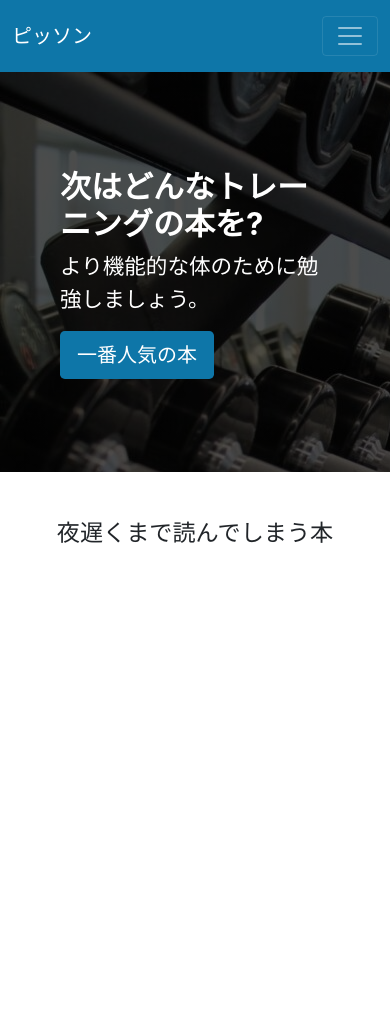
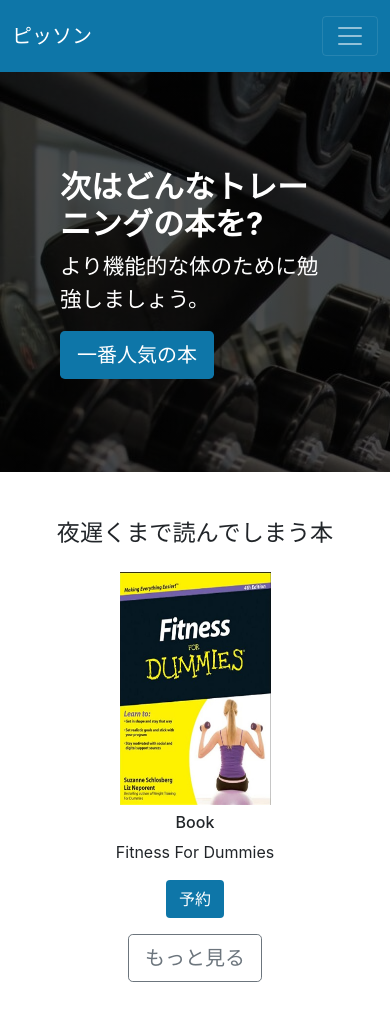
Before and after one commit to yeatz0408/fithon, a React (Create React App) app in the folder front-toshokan/: page / in a window 390 px wide. Shown: the top 1020 px of the page. Built offline with nearby package versions, Linux system fonts and the light colour scheme.

Commit message:
add ReturnBook component

```diff
--- a/front-toshokan/src/layouts/HomePage/Carousel.tsx
+++ b/front-toshokan/src/layouts/HomePage/Carousel.tsx
@@ -1,46 +1,63 @@
+import { ReturnBook } from "./ReturnBook";
+
 export const Carousel = () => {
     return (
-        <div className='container mt-5' style={{ height:550 }}>
+        <div className='container mt-5' style={{ height: 550 }}>
             <div className='homepage-carousel-title'>
                 <h3>夜遅くまで読んでしまう本</h3>
             </div>
-            <div id='carouselExampleControls' className='carousel carousel-dark slide mt-5 d-none d-lg-block' data-bs-in='false'>
+            <div id='carouselExampleControls' className='carousel carousel-dark slide mt-5
+                d-none d-lg-block' data-bs-interval='false'>
+
                 {/* Desktop */}
                 <div className='carousel-inner'>
                     <div className='carousel-item active'>
                         <div className='row d-flex justify-content-center align-items-center'>
-                            <div className='col-xs-6 col-sm-6 col-md-4 col-lg-3 mb-3'>
-                                <div className='text-center'>
-                                    <img src={require('./../../Images/BooksImages/FitnessForDummies.jpg')}
-                                        width='151' height='233' alt="本"></img>
-                                    <h6 className='mt-2'>本</h6>
-                                    <p>Fitness For Dummies</p>
-                                    <a className='btn main-color text-white' href='#'>予約</a>
-                                </div>
-                            </div>
+                            <ReturnBook/>
                         </div>
                     </div>
-                    <button className='carousel-control-prev' type='button' data-bs-target='#carouselExampleControls' data-bs-slide='prev'>
+                    <div className='carousel-item'>
+                        <div className='row d-flex justify-content-center align-items-center'>
+                            <ReturnBook/>
+                        </div>
+                    </div>
+                    <div className='carousel-item'>
+                        <div className='row d-flex justify-content-center align-items-center'>
+                            <ReturnBook/>
+                        </div>
+                    </div>
+                    <button className='carousel-control-prev' type='button'
+                        data-bs-target='#carouselExampleControls' data-bs-slide='prev'>
                         <span className='carousel-control-prev-icon' aria-hidden='true'></span>
+                        <span className='visually-hidden'>前</span>
+                    </button>
+                    <button className='carousel-control-next' type='button'
+                        data-bs-target='#carouselExampleControls' data-bs-slide='next'>
+                        <span className='carousel-control-next-icon' aria-hidden='true'></span>
                         <span className='visually-hidden'>次</span>
                     </button>
                 </div>
+            </div>
 
-                {/* Mobile */}
-                <div className='d-lg-none mt-3'>
-                    <div className='row d-flex justify-content-center align-items-center'>
-                        <img src={require('./../../Images/BooksImages/FitnessForDummies.jpg')} width='151' height='233' alt="本"/>
-                        <h6 className='mt-2'>
-                            <b>本</b>
-                        </h6>
+            {/* Mobile */}
+            <div className='d-lg-none mt-3'>
+                <div className='row d-flex justify-content-center align-items-center'>
+                    <div className='text-center'>
+                        <img
+                            src={require('./../../Images/BooksImages/FitnessForDummies.jpg')}
+                            width='151'
+                            height='233'
+                            alt="book"
+                        />
+                        <h6 className='mt-2'>Book</h6>
                         <p>Fitness For Dummies</p>
                         <a className='btn main-color text-white' href='#'>予約</a>
                     </div>
                 </div>
-                <div className='homepag-carousel-title mt-3'>
-                    <a className='btn btn-outline-secondary btn-lg' href='#'>もっと見る</a>
-                </div>
+            </div>
+            <div className='homepage-carousel-title mt-3'>
+                <a className='btn btn-outline-secondary btn-lg' href='#'>もっと見る</a>
             </div>
         </div>
-    )
+    );
 }
--- /dev/null
+++ b/front-toshokan/src/layouts/HomePage/ReturnBook.tsx
@@ -0,0 +1,15 @@
+import React from 'react'
+
+export const ReturnBook = () => {
+    return (
+        <div className='col-xs-6 col-sm-6 col-md-4 col-lg-3 mb-3'>
+            <div className='text-center'>
+                <img src={require('./../../Images/BooksImages/FitnessForDummies.jpg')}
+                    width='151' height='233' alt="本"></img>
+                <h6 className='mt-2'>本</h6>
+                <p>Fitness For Dummies</p>
+                <a className='btn main-color text-white' href='#'>予約</a>
+            </div>
+        </div>
+    );
+}
```
